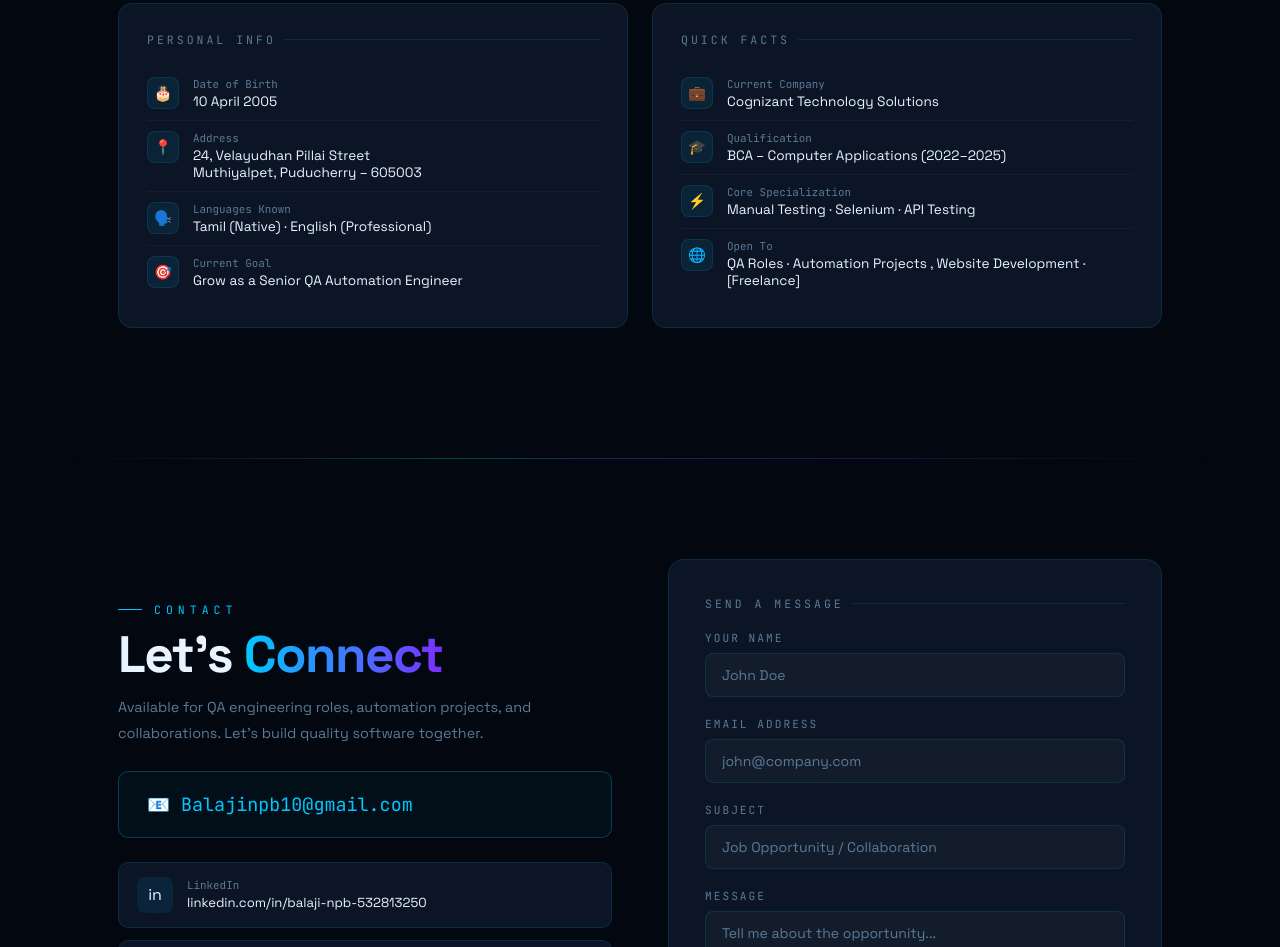
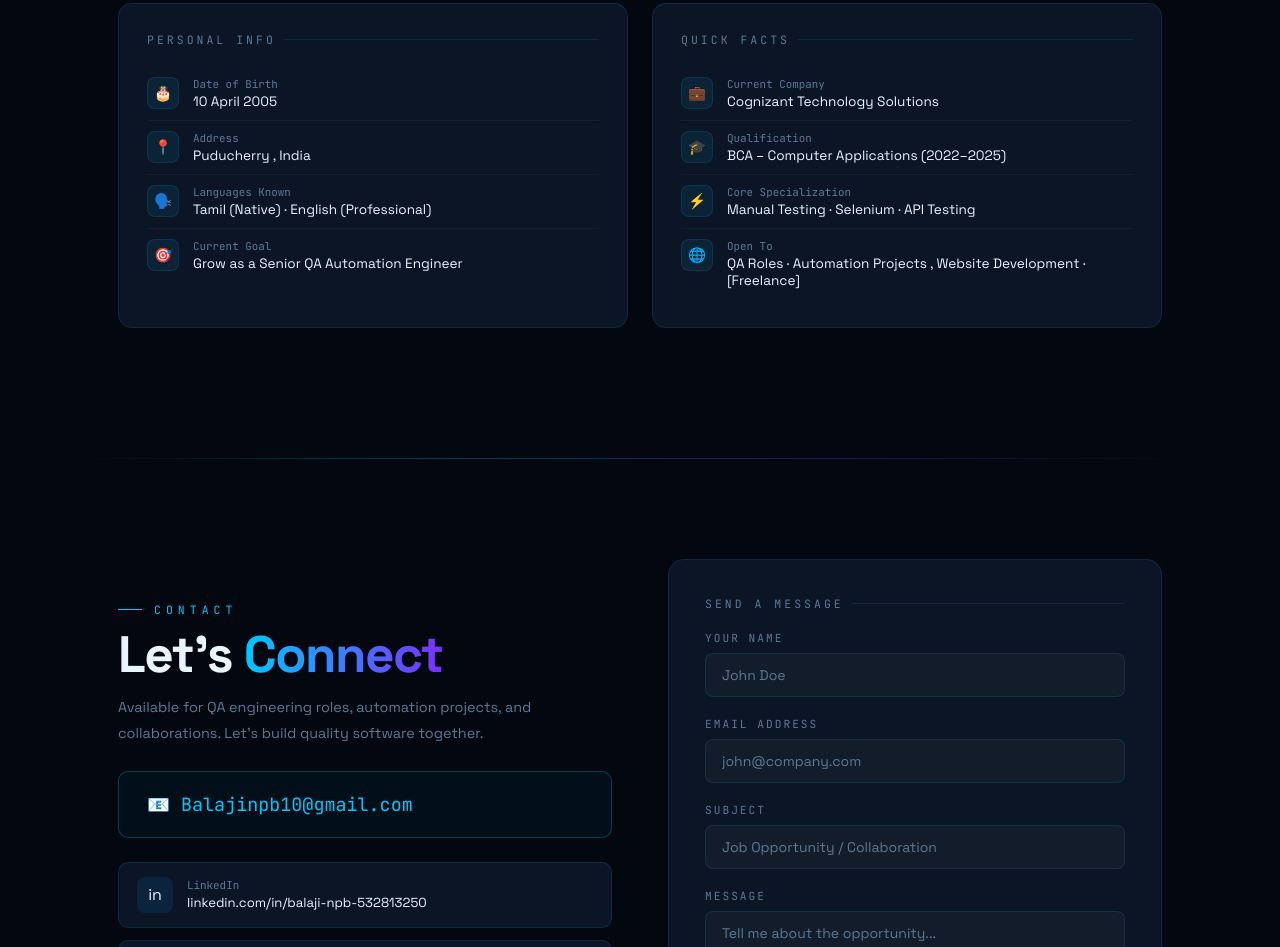
Before and after one commit to balajinpb10-ops/balaji-portfolio, a plain HTML site: page index.html in a window 1280 px wide. Shown: the part 6883-7830 px from the top of the page. Drawn offline with Linux system fonts and the light colour scheme.

Commit message:
Update index. Home address changed

```diff
--- a/index.html
+++ b/index.html
@@ -911,7 +911,7 @@ body::after{content:'';position:fixed;top:0;left:0;right:0;bottom:0;background:r
           <div class="info-icon">📍</div>
           <div>
             <div class="info-label">Address</div>
-            <div class="info-value">24, Velayudhan Pillai Street<br>Muthiyalpet, Puducherry – 605003</div>
+            <div class="info-value">Puducherry , India </div>
           </div>
         </div>
         <div class="info-row">
```
